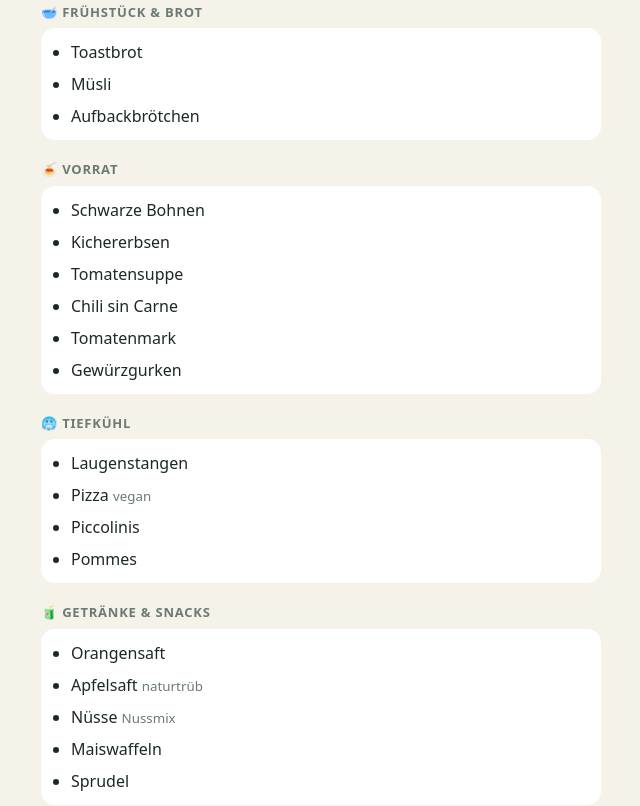
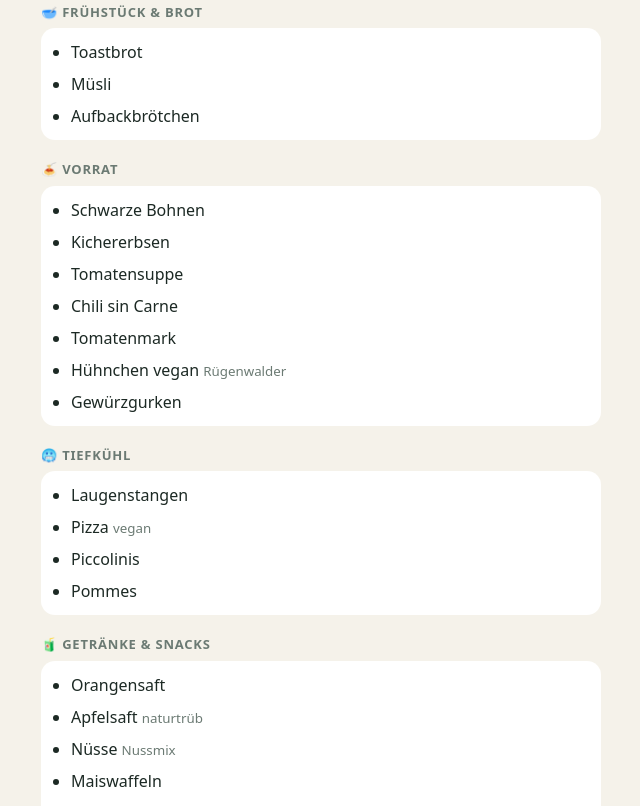
Before and after one commit to pjatzkowski/bringPlus, a plain HTML site: page listen/woche-mit-kindern.html in a window 1280 px wide. Shown: the part 964-1770 px from the top of the page, without its empty margins (319-959 px from the left). Drawn offline with Linux system fonts and the light colour scheme.

Commit message:
bring+: Bring-Seite Woche mit Kindern

```diff
--- a/listen/woche-mit-kindern.html
+++ b/listen/woche-mit-kindern.html
@@ -5,18 +5,18 @@
 <meta property="og:title" content="Woche mit Kindern"><meta property="og:type" content="article">
 <meta property="og:image" content="https://pjatzkowski.github.io/bringPlus/icon-512.png"><meta property="og:url" content="https://pjatzkowski.github.io/bringPlus/listen/woche-mit-kindern.html">
 <link rel="canonical" href="https://pjatzkowski.github.io/bringPlus/listen/woche-mit-kindern.html">
-<script type="application/ld+json">{"@context":"https://schema.org","@type":"Recipe","name":"Woche mit Kindern","url":"https://pjatzkowski.github.io/bringPlus/listen/woche-mit-kindern.html","author":{"@type":"Person","name":"bring+"},"publisher":{"@type":"Organization","name":"bring+"},"description":"Einkaufsvorlage aus bring+: Woche mit Kindern","image":["https://pjatzkowski.github.io/bringPlus/icon-512.png"],"recipeCategory":"Einkaufsliste","recipeYield":"1","prepTime":"PT5M","totalTime":"PT5M","recipeIngredient":["Möhren","Kiwi","Tomätchen","Äpfel (Elstar oder Pink Lady)","Bananen","Gurke","Milch (normal)","Joghurt (vegan, Vanille (Alpro))","Käse (vegan)","Käse (Leerdammer)","Käse (zarte Scheiben)","Hafermilch (Oatly)","Joghurt","Käse","Butter (vegan)","Käse (Gouda)","Salami","Frikadellen (vegan)","Toastbrot","Müsli","Aufbackbrötchen","Schwarze Bohnen","Kichererbsen","Tomatensuppe","Chili sin Carne","Tomatenmark","Gewürzgurken","Laugenstangen","Pizza (vegan)","Piccolinis","Pommes","Orangensaft","Apfelsaft (naturtrüb)","Nüsse (Nussmix)","Maiswaffeln","Sprudel","Toilettenpapier"],"recipeInstructions":[{"@type":"HowToStep","text":"Alle Artikel einkaufen."}]}</script>
+<script type="application/ld+json">{"@context":"https://schema.org","@type":"Recipe","name":"Woche mit Kindern","url":"https://pjatzkowski.github.io/bringPlus/listen/woche-mit-kindern.html","author":{"@type":"Person","name":"bring+"},"publisher":{"@type":"Organization","name":"bring+"},"description":"Einkaufsvorlage aus bring+: Woche mit Kindern","image":["https://pjatzkowski.github.io/bringPlus/icon-512.png"],"recipeCategory":"Einkaufsliste","recipeYield":"1","prepTime":"PT5M","totalTime":"PT5M","recipeIngredient":["Möhren","Kiwi","Tomätchen","Äpfel (Elstar oder Pink Lady)","Bananen","Gurke","Milch (normal)","Joghurt (vegan, Vanille (Alpro))","Käse (vegan)","Käse (Leerdammer)","Käse (zarte Scheiben)","Hafermilch (Oatly)","Joghurt","Käse","Butter (vegan)","Käse (Gouda)","Salami","Frikadellen (vegan)","Toastbrot","Müsli","Aufbackbrötchen","Schwarze Bohnen","Kichererbsen","Tomatensuppe","Chili sin Carne","Tomatenmark","Hühnchen vegan (Rügenwalder)","Gewürzgurken","Laugenstangen","Pizza (vegan)","Piccolinis","Pommes","Orangensaft","Apfelsaft (naturtrüb)","Nüsse (Nussmix)","Maiswaffeln","Sprudel","Toilettenpapier"],"recipeInstructions":[{"@type":"HowToStep","text":"Alle Artikel einkaufen."}]}</script>
 <style>body{font:16px/1.5 system-ui,sans-serif;max-width:560px;margin:24px auto;padding:0 16px;background:#f5f2ea;color:#1c2924}
 h1{margin:0 0 4px}h2{font-size:13px;text-transform:uppercase;letter-spacing:.06em;color:#6b7a73;margin:20px 0 6px}
 ul{background:#fff;border-radius:14px;padding:8px 8px 8px 30px;margin:0}li{padding:4px 0}small{color:#6b7a73}</style>
 </head><body><article>
-<h1>👨‍👩‍👧 Woche mit Kindern</h1><p><small>Einkaufsvorlage aus bring+ · 37 Artikel</small></p>
+<h1>👨‍👩‍👧 Woche mit Kindern</h1><p><small>Einkaufsvorlage aus bring+ · 38 Artikel</small></p>
 <img src="https://pjatzkowski.github.io/bringPlus/icon-512.png" alt="" width="64" height="64" style="border-radius:14px">
 <h2>🍎 Obst &amp; Gemüse</h2><ul><li>Möhren</li><li>Kiwi</li><li>Tomätchen</li><li>Äpfel <small>Elstar oder Pink Lady</small></li><li>Bananen</li><li>Gurke</li></ul>
 <h2>🥛 Milchprodukte</h2><ul><li>Milch <small>normal</small></li><li>Joghurt <small>vegan, Vanille (Alpro)</small></li><li>Käse <small>vegan</small></li><li>Käse <small>Leerdammer</small></li><li>Käse <small>zarte Scheiben</small></li><li>Hafermilch <small>Oatly</small></li><li>Joghurt</li><li>Käse</li><li>Butter <small>vegan</small></li><li>Käse <small>Gouda</small></li></ul>
 <h2>🥓 Aufschnitt &amp; Fleischersatz</h2><ul><li>Salami</li><li>Frikadellen <small>vegan</small></li></ul>
 <h2>🥣 Frühstück &amp; Brot</h2><ul><li>Toastbrot</li><li>Müsli</li><li>Aufbackbrötchen</li></ul>
-<h2>🍝 Vorrat</h2><ul><li>Schwarze Bohnen</li><li>Kichererbsen</li><li>Tomatensuppe</li><li>Chili sin Carne</li><li>Tomatenmark</li><li>Gewürzgurken</li></ul>
+<h2>🍝 Vorrat</h2><ul><li>Schwarze Bohnen</li><li>Kichererbsen</li><li>Tomatensuppe</li><li>Chili sin Carne</li><li>Tomatenmark</li><li>Hühnchen vegan <small>Rügenwalder</small></li><li>Gewürzgurken</li></ul>
 <h2>🥶 Tiefkühl</h2><ul><li>Laugenstangen</li><li>Pizza <small>vegan</small></li><li>Piccolinis</li><li>Pommes</li></ul>
 <h2>🧃 Getränke &amp; Snacks</h2><ul><li>Orangensaft</li><li>Apfelsaft <small>naturtrüb</small></li><li>Nüsse <small>Nussmix</small></li><li>Maiswaffeln</li><li>Sprudel</li></ul>
 <h2>🧻 Haushalt &amp; Drogerie</h2><ul><li>Toilettenpapier</li></ul>
```
